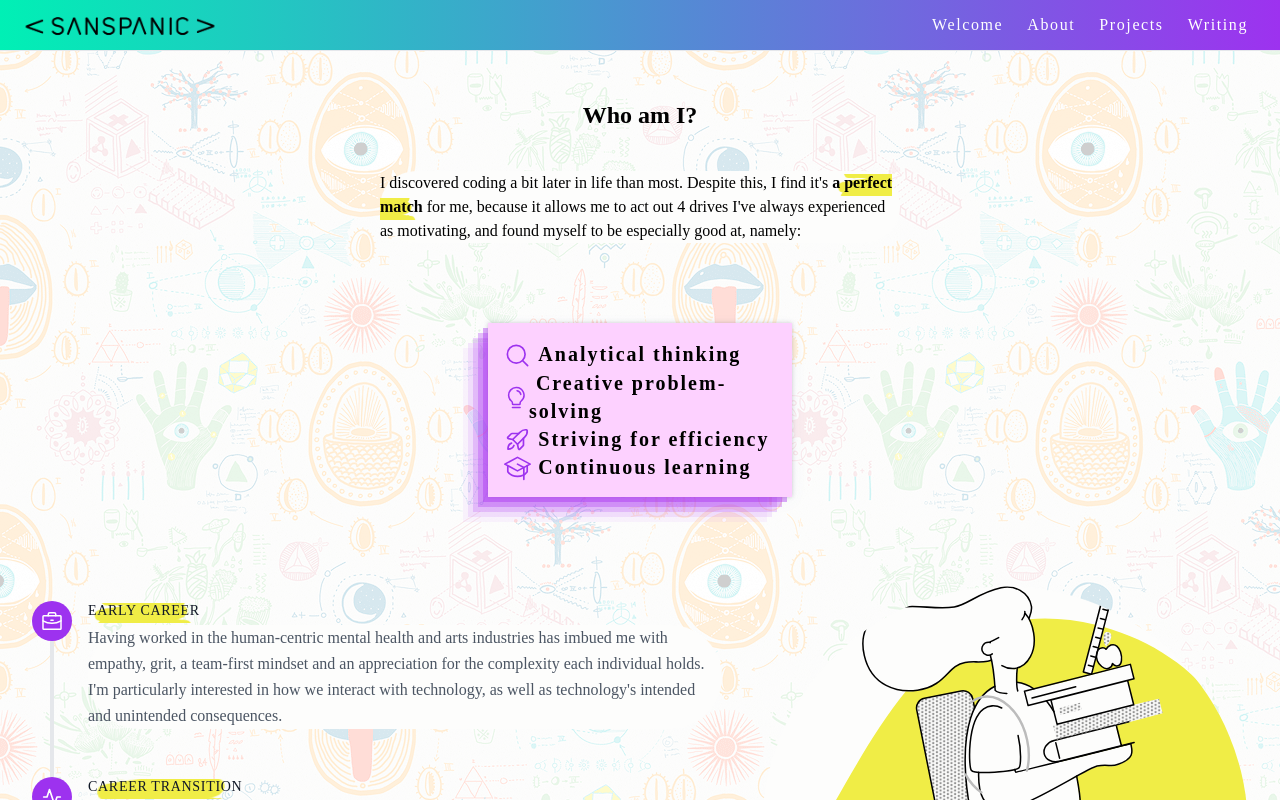
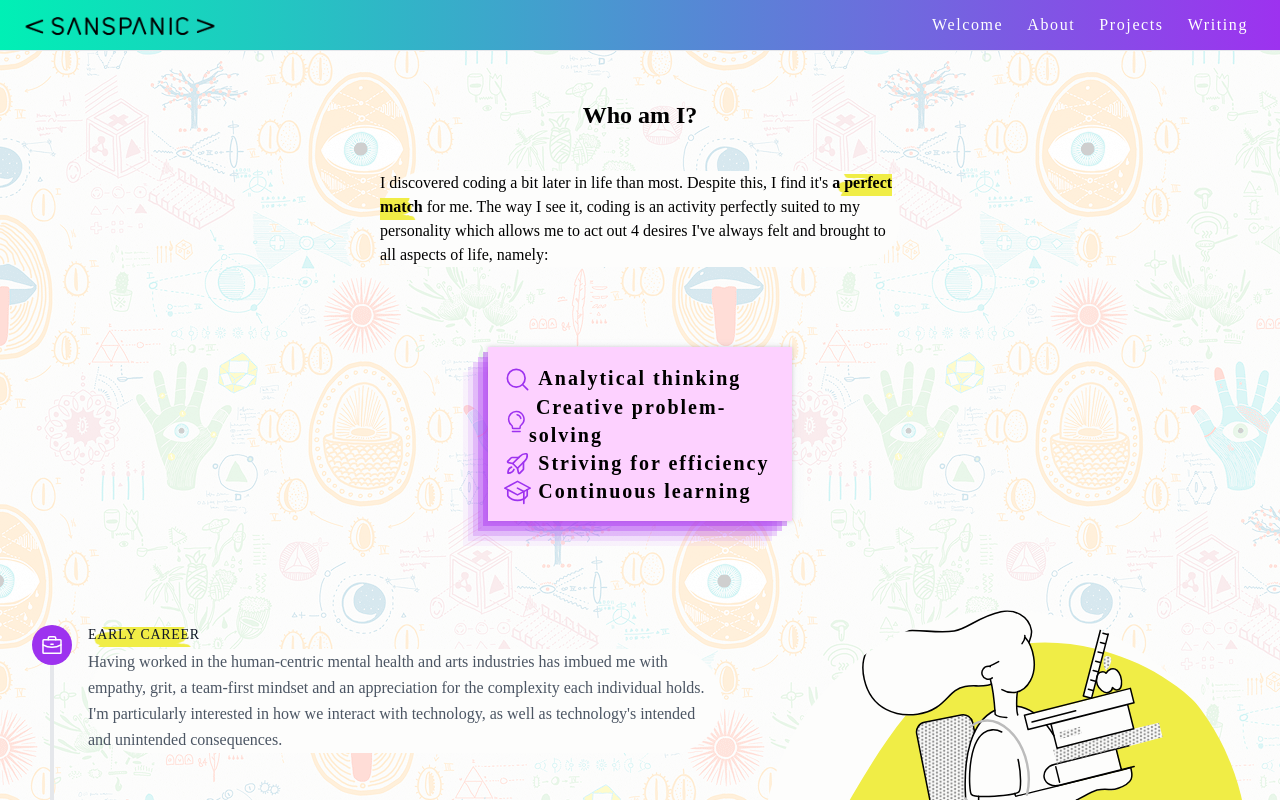
Before and after one commit to sanspanic/portfolio-page, a React (Create React App) app: page /about in a window 1280 px wide. Shown: the top 800 px of the page. Built offline with nearby package versions, Linux system fonts and the light colour scheme; a web font is replaced by a local one.

Commit message:
change wording

```diff
--- a/src/About/CodingBulletPoints.js
+++ b/src/About/CodingBulletPoints.js
@@ -14,8 +14,9 @@ const CodingBulletPoints = () => {
         I discovered coding a bit later in life than most. Despite this, I find
         it's{" "}
         <span className="highlight font-open font-bold">a perfect match</span>{" "}
-        for me, because it allows me to act out 4 drives I've always experienced
-        as motivating, and found myself to be especially good at, namely:
+        for me. The way I see it, coding is an activity perfectly suited to my
+        personality which allows me to act out 4 desires I've always felt and
+        brought to all aspects of life, namely:
       </p>
       <motion.div
         initial={{ opacity: 0, scale: 0 }}
@@ -32,15 +33,15 @@ const CodingBulletPoints = () => {
           </li>
           <li className="flex items-center">
             <Lightbulb size={27} className="text-neon-purple inline" />
-             <span> Creative problem-solving</span>
+            <span> Creative problem-solving</span>
           </li>
           <li className="flex items-center">
             <RocketLaunch size={27} className="text-neon-purple inline" />
-             <span> Striving for efficiency</span>
+            <span> Striving for efficiency</span>
           </li>
           <li className="flex items-center">
             <GraduationCap size={27} className="text-neon-purple inline" />
-             <span> Continuous learning</span>
+            <span> Continuous learning</span>
           </li>
         </ul>
       </motion.div>
```
